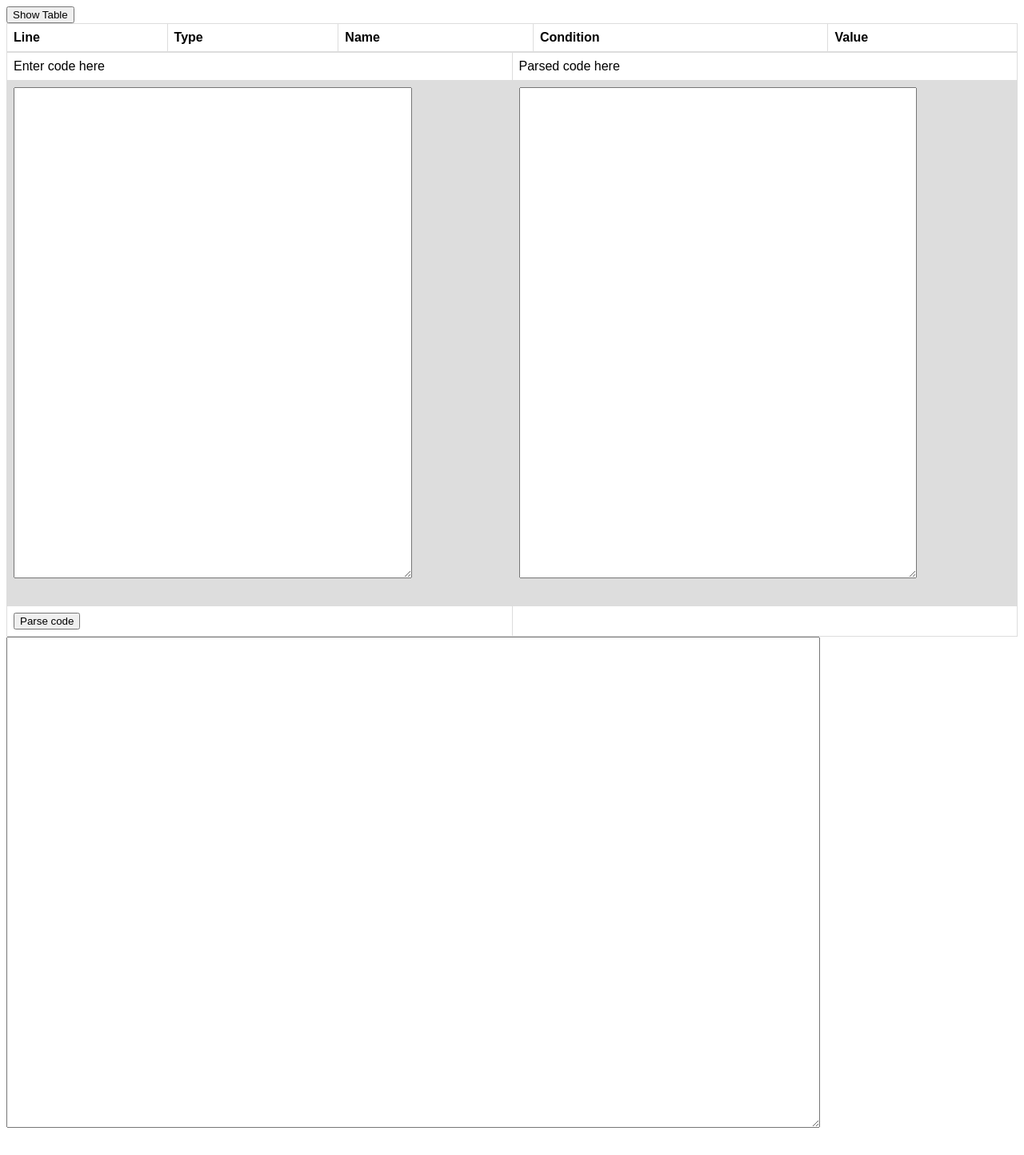
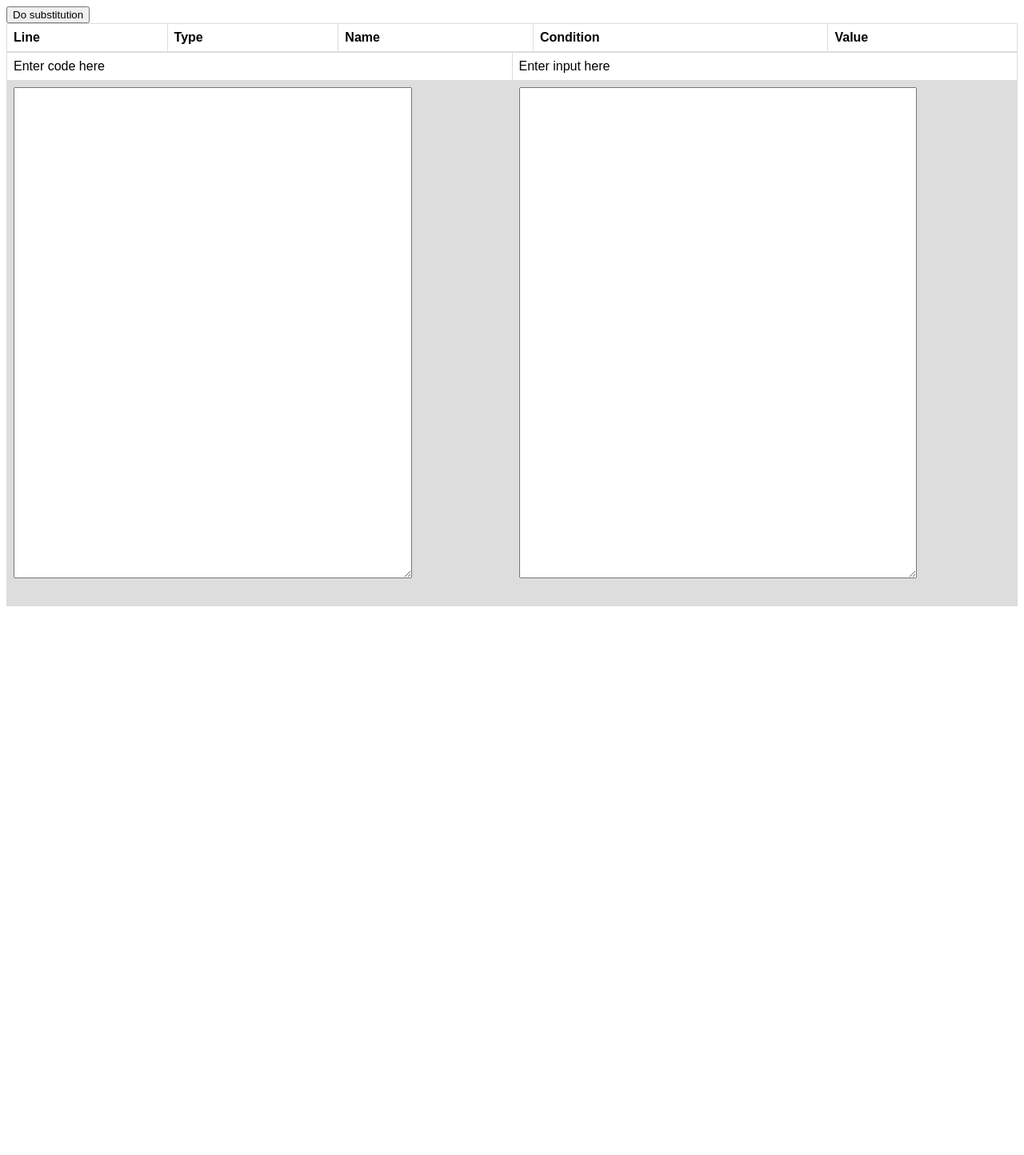
Before and after one commit to tal8374/tal8374-sqe-workshop-2018-exercise-2, a website built with webpack: page index.html in a window 1280 px wide. Shown: the whole page at 80% size. After the commit the page ends 800 px from the top, so only its background shows below. Built offline with nearby package versions, Linux system fonts and the light colour scheme.

Commit message:
Updating index in order to show substitution.

```diff
--- a/index.html
+++ b/index.html
@@ -5,7 +5,7 @@
     <title>Title</title>
     <link rel="stylesheet" type="text/css" href="./src/style/table.css">
 </head>
-<button id="button">Show Table</button>
+<button id="button">Do substitution</button>
 <!--<button onclick="myFunction()">Try it</button>-->
 <br>
 <table id="myTable">
@@ -48,7 +48,7 @@
         </td>
         <td>
             <div>
-                <label>Parsed code here</label>
+                <label>Enter input here</label>
             </div>
         </td>
     </tr>
@@ -60,27 +60,15 @@
         </td>
         <td>
             <div class="textAreaWrapper">
-                <textarea id="parsedCode" title="Parse code"></textarea>
+                <textarea id="inputCode" title="Parse code"></textarea>
             </div>
-        </td>
-    </tr>
-    <tr>
-        <td>
-            <div>
-                <button id="codeSubmissionButton">Parse code</button>
-            </div>
-        </td>
-        <td>
         </td>
     </tr>
 </table>
 
-<div class="textAreaWrapper">
-    <textarea id="substitutionCode" title="Substitution code"></textarea>
-</div>
+<div id="codeWrapper"></div>
 
 
 <script src="dist/bundle.js"></script>
-<!--<script src="./src/js/table-handler.js"></script>-->
 </body>
 </html>
```
